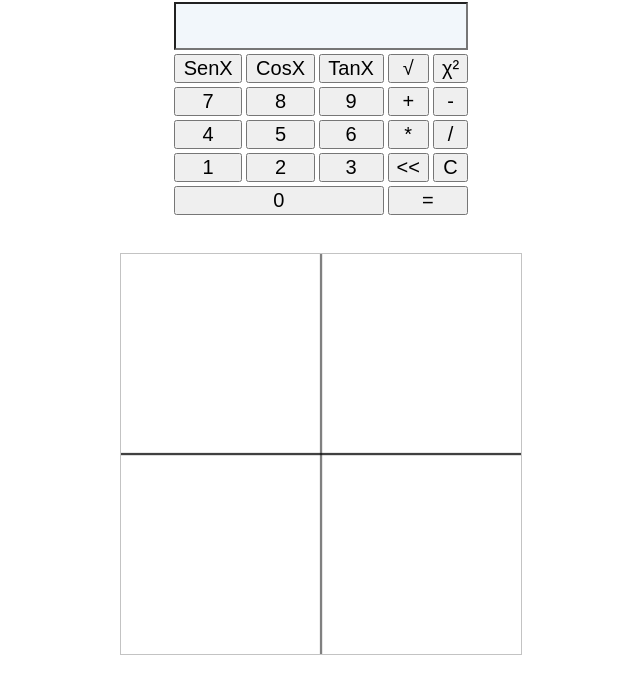
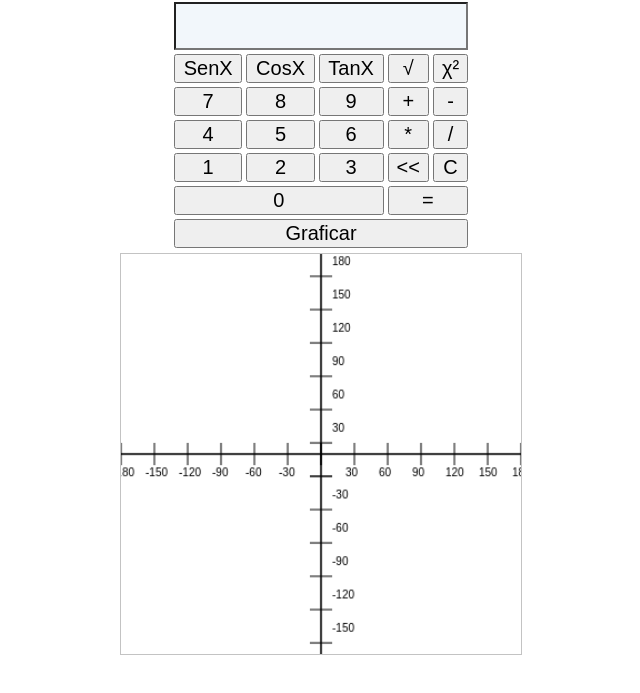
Before and after one commit to brntrj/calculadora, a plain HTML site: page index.html in a window 1280 px wide. Shown: the part 61-754 px from the top of the page, without its empty margins (319-959 px from the left). Drawn offline with Linux system fonts and the light colour scheme.

Commit message:
grafica seno

```diff
--- a/index.html
+++ b/index.html
@@ -21,7 +21,7 @@
 
       <tr>
 
-        <td><input type="button" value="SenX" onClick="seno(value)"></td>
+        <td><input type="button" value="SenX" onClick="seno(value)" onclick="sin( 'sen' )"></td>
         <td><input type="button" value="CosX" onClick="coseno(value)"></td>
         <td><input type="button" value="TanX" onClick="tangente(value)"></td>
         <td><input type="button" value="√" onClick="raizcuadrada(value)"></td>
@@ -60,10 +60,11 @@
 
 
 			</tr>
+      <tr>
+        <td colspan="5"><input type='button' value='Graficar' onClick="graficar()"></td>
+      </tr>
 
 		</table>
-
-
 	</form>
 
 <br>
@@ -79,17 +80,73 @@ var c = document.getElementById("myCanvas");
 var ctx = c.getContext("2d");
 ctx.moveTo(360,180);
 ctx.lineTo(0,180);
-ctx.stroke();
-</script>
-
-
-<script>
-var c = document.getElementById("myCanvas");
-var ctx = c.getContext("2d");
 ctx.moveTo(180,360);
 ctx.lineTo(180,0);
 ctx.stroke();
 </script>
 
+<script>
+var c = document.getElementById("myCanvas");
+var dibujar = c.getContext("2d");
+for(i = 0; i<600; i+=30){
+
+   dibujar.moveTo(180-i, 170);
+   dibujar.lineTo(180-i, 190);
+
+   dibujar.moveTo(180+i, 170);
+   dibujar.lineTo(180+i, 190);
+
+   dibujar.moveTo(190, 200+i);
+   dibujar.lineTo(170, 200+i);
+
+   dibujar.moveTo(190, 200-i);
+   dibujar.lineTo(170, 200-i);
+
+   if(i > 0){
+  dibujar.fillText('-'+i,180-(i+8), 200);
+  dibujar.fillText(i,180+(i-8), 200);
+
+  dibujar.fillText('-'+i,190, 190+i+0);
+  dibujar.fillText(i,190, 190-i+0);
+   }
+
+  }
+  dibujar.stroke();
+</script>
+<script>
+function graficar(){
+  var c = document.getElementById("myCanvas");
+  var dibujar = c.getContext("2d");
+  dibujar.moveTo(120, 50);
+ mxd = 300;
+ myd = 200;
+
+ mxi = 300;
+ myi = 200;
+
+
+ for (x = 0; x<300; x++){
+  y = Math.sin(x)
+  p=x;
+  t = y*9;
+  //Grafico lado derecho
+  mxd += p;
+  myd -= t;
+
+    dibujar.moveTo(mxd, myd);
+  dibujar.lineTo(mxd-p, myd+t);
+
+    //Grafico lado Izquierdo
+  mxi -= p;
+  myi -= t;
+
+    dibujar.moveTo(mxi, myi);
+  dibujar.lineTo(mxi+p, myi+t);
+
+ }
+  dibujar.stroke();
+}
+
+</script>
 </body>
 </html>
```
